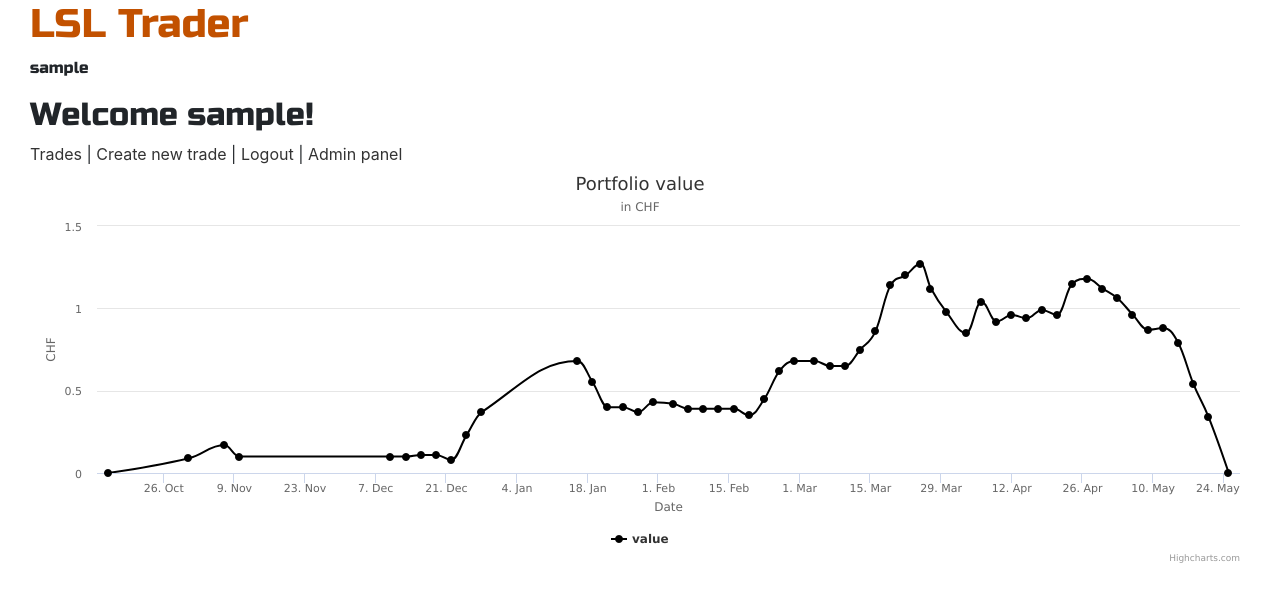
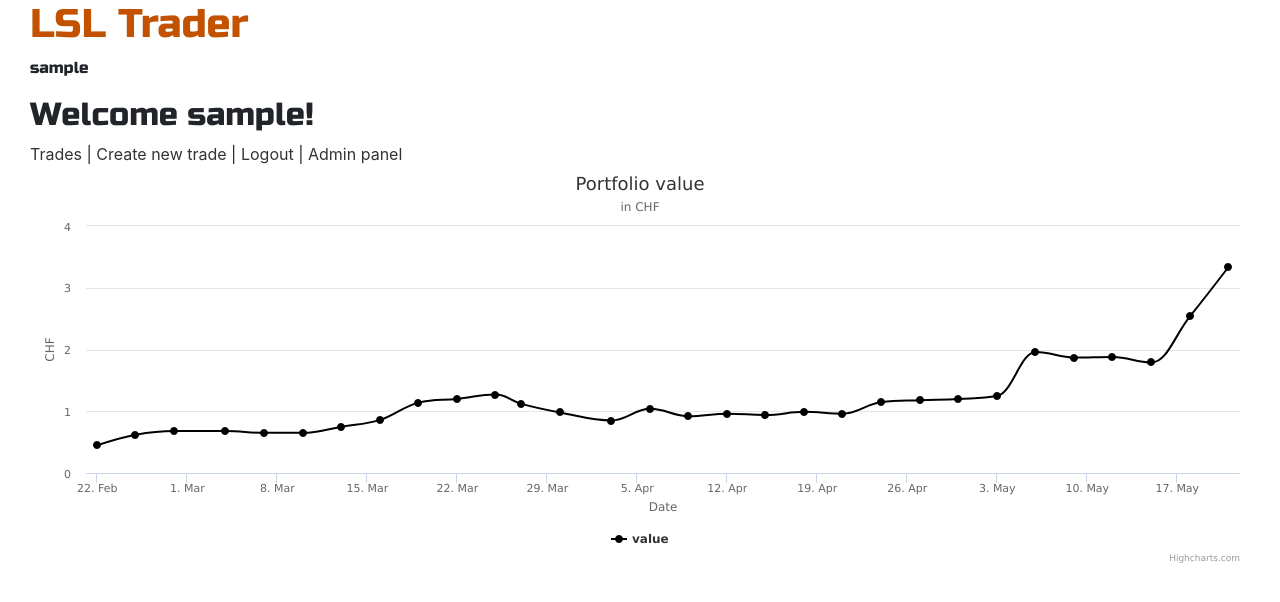
Before and after one commit to jbraure/JustInvest, a Django app: page / in a window 1280 px wide. Shown: the top 602 px of the page. Run offline with Django 3.2, Linux system fonts and the light colour scheme; the visitor is signed in with stand-in values (Sample User, id 1); some libraries are stand-ins or nearby versions.

Commit message:
changes dummy graph data

```diff
--- a/trades/templates/trades/home.html
+++ b/trades/templates/trades/home.html
@@ -58,29 +58,6 @@
         series: [{
             name: "value",
             data: [
-                [Date.UTC(1970, 9, 15), 0],
-                [Date.UTC(1970, 9, 31), 0.09],
-                [Date.UTC(1970, 10,  7), 0.17],
-                [Date.UTC(1970, 10, 10), 0.1],
-                [Date.UTC(1970, 11, 10), 0.1],
-                [Date.UTC(1970, 11, 13), 0.1],
-                [Date.UTC(1970, 11, 16), 0.11],
-                [Date.UTC(1970, 11, 19), 0.11],
-                [Date.UTC(1970, 11, 22), 0.08],
-                [Date.UTC(1970, 11, 25), 0.23],
-                [Date.UTC(1970, 11, 28), 0.37],
-                [Date.UTC(1971, 0, 16), 0.68],
-                [Date.UTC(1971, 0, 19), 0.55],
-                [Date.UTC(1971, 0, 22), 0.4],
-                [Date.UTC(1971, 0, 25), 0.4],
-                [Date.UTC(1971, 0, 28), 0.37],
-                [Date.UTC(1971, 0, 31), 0.43],
-                [Date.UTC(1971, 1,  4), 0.42],
-                [Date.UTC(1971, 1,  7), 0.39],
-                [Date.UTC(1971, 1, 10), 0.39],
-                [Date.UTC(1971, 1, 13), 0.39],
-                [Date.UTC(1971, 1, 16), 0.39],
-                [Date.UTC(1971, 1, 19), 0.35],
                 [Date.UTC(1971, 1, 22), 0.45],
                 [Date.UTC(1971, 1, 25), 0.62],
                 [Date.UTC(1971, 1, 28), 0.68],
@@ -103,15 +80,14 @@
                 [Date.UTC(1971, 3, 21), 0.96],
                 [Date.UTC(1971, 3, 24), 1.15],
                 [Date.UTC(1971, 3, 27), 1.18],
-                [Date.UTC(1971, 3, 30), 1.12],
-                [Date.UTC(1971, 4,  3), 1.06],
-                [Date.UTC(1971, 4,  6), 0.96],
-                [Date.UTC(1971, 4,  9), 0.87],
-                [Date.UTC(1971, 4, 12), 0.88],
-                [Date.UTC(1971, 4, 15), 0.79],
-                [Date.UTC(1971, 4, 18), 0.54],
-                [Date.UTC(1971, 4, 21), 0.34],
-                [Date.UTC(1971, 4, 25), 0]
+                [Date.UTC(1971, 3, 30), 1.20],
+                [Date.UTC(1971, 4,  3), 1.25],
+                [Date.UTC(1971, 4,  6), 1.96],
+                [Date.UTC(1971, 4,  9), 1.87],
+                [Date.UTC(1971, 4, 12), 1.88],
+                [Date.UTC(1971, 4, 15), 1.79],
+                [Date.UTC(1971, 4, 18), 2.54],
+                [Date.UTC(1971, 4, 21), 3.34]
             ]
         }]
     });
```
